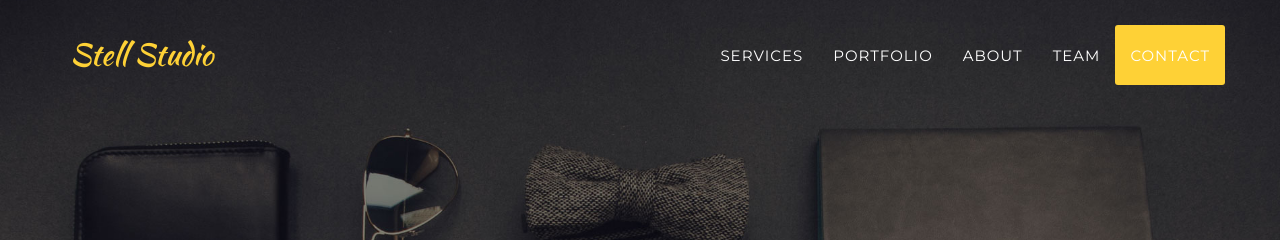
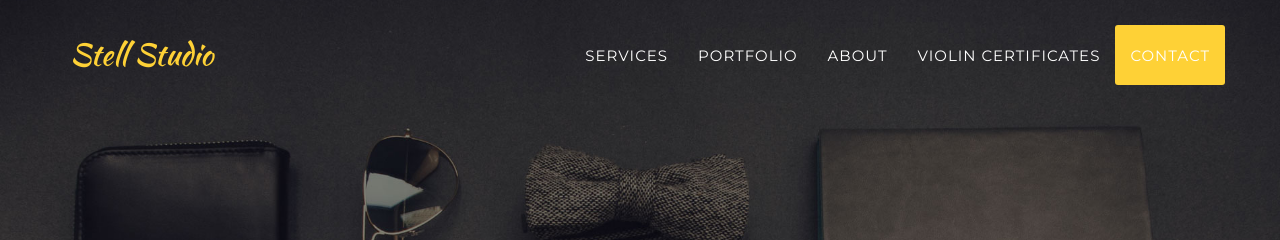
Before and after one commit to stellstudio/stellstudio.github.io, a Jekyll site: the page built from index.html, in a window 1280 px wide. Shown: the top 240 px of the page. Built offline with Jekyll 4.4.1, drawn with Linux system fonts in a browser that asks for light colours; some web fonts are replaced.

Commit message:
Update header.html

```diff
--- a/_includes/header.html
+++ b/_includes/header.html
@@ -28,7 +28,7 @@
                         <a class="page-scroll" href="#about">About</a>
                     </li>
                     <li>
-                        <a class="page-scroll" href="#team">Team</a>
+                        <a class="page-scroll" href="#team">Violin Certificates</a>
                     </li>
                     <li>
                         <a class="page-scroll" href="#contact">Contact</a>
```
